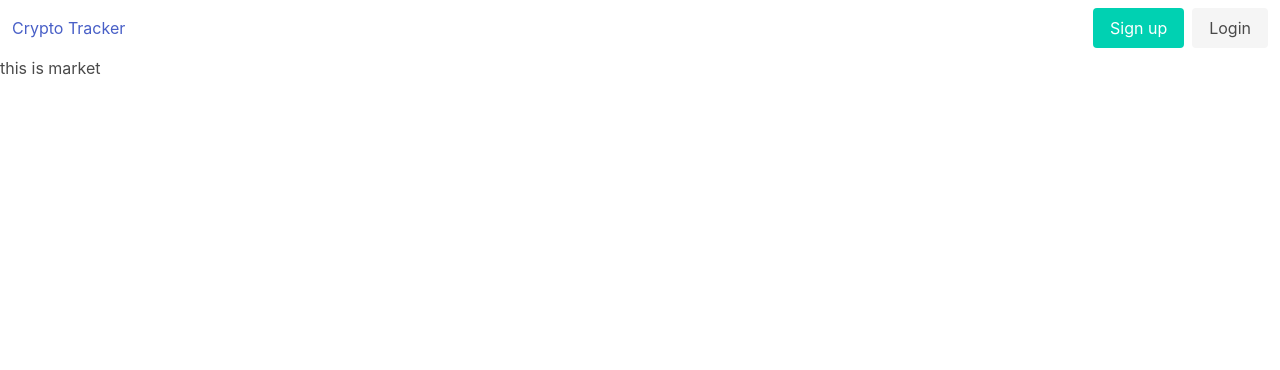
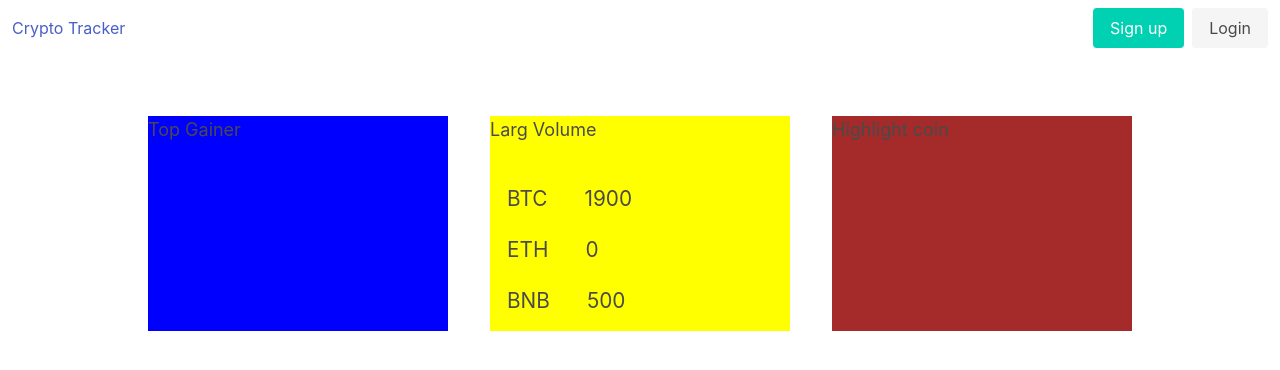
Before and after one commit to max027/Crypto-Tracker, a Vue app in the folder frontend/: page /market in a window 1280 px wide. Shown: the top 370 px of the page. Built offline with nearby package versions, Linux system fonts and the light colour scheme; no server answers.

Commit message:
created market page

```diff
--- a/frontend/src/App.vue
+++ b/frontend/src/App.vue
@@ -14,7 +14,6 @@ const token=store.token
 
 if(token){
     auth.value=store.isAuthenticated
-    console.log(auth.value)
     axios.defaults.headers.common['Authorization']="Token "+token
 
 }else{
--- a/frontend/src/views/Account/Market.vue
+++ b/frontend/src/views/Account/Market.vue
@@ -1,3 +1,93 @@
 <template>
-    <h1>this is market </h1>
+<section class="main-container-market">
+  <div class="top-market">
+    <div class="market-1">
+      <h2 class="market-1-txt placeholder-txt">Top Gainer</h2>
+   </div>
+
+    <div class="market-2">
+      <h2 class="market-2-txt placeholder-txt">Larg Volume</h2>
+      <ul class="names-container-1">
+        <li class="list-name-1">BTC <div class="list-coin-name">1900</div>   </li>
+        <li class="list-name-1">ETH  <div class="list-coin-name">{{price_usd}}</div></li>
+        <li class="list-name-1">BNB <div class="list-coin-name">500</div></li>
+      </ul>
+    </div>
+
+    <div class="market-3">
+     <h2 class="market-3-txt placeholder-txt">Highlight coin</h2>
+    </div>
+ </div>
+</section>
+
 </template>
+
+<style scoped>
+:root{
+  --allview:100vw;
+  --topmargin:50px;
+}
+*{
+  margin: 0;
+  padding: 0;
+}
+.main-container-market{
+  width: var(--allview);
+  height: 100vh;
+}
+.top-market{
+  width: var(--allview);
+  height: 335px;
+  display: flex;
+  flex-direction: row;
+  justify-content: center;
+  align-items: flex-start;
+}
+.market-1,.market-2,.market-3{
+  width: 300px;
+  height: 215px;
+  margin-top: var(--topmargin);
+  margin: 21px;
+  margin-top: 60px;
+}
+.market-1{
+ background-color: blue;
+}
+.market-2{
+ background-color: yellow;
+}
+.market-3{
+ background-color: brown;
+}
+.placeholder-txt{
+  font-size: large;
+}
+
+.names-container-1{
+  list-style-type: none;
+  margin-top: 30px;
+  margin-left: 7px;
+  font-size: 1.3rem;
+}
+.list-name-1{
+  padding: 10px;
+  display:  flex;
+  flex-direction: row;
+  align-items: flex-start;
+}
+.list-coin-name{
+  padding-left: 37px;
+}
+</style>
+
+<script setup>
+import {ref} from 'vue'
+
+let price_usd=ref(0)
+  fetch('https://data.messari.io/api/v1/assets/eth/metrics')
+ .then(res=>res.json())
+  .then(data=>{
+    price_usd.value=data.data.market_data.price_usd
+  })
+
+</script>
--- a/frontend/src/views/Account/OrderHistory.vue
+++ b/frontend/src/views/Account/OrderHistory.vue
@@ -1,3 +1,41 @@
 <template>
-    <h1>this si order histor</h1>
+    <div >
+        <div class="main-cont-order">
+        <div class="title-container-order">
+            <div class="title-name-order">
+                Name
+            </div>
+            <div class="title-ordertype-order">
+                Order Type
+            </div>
+            <div class="title-price-order">
+                Price
+            </div>
+            <div class="title-date-order">
+                Date
+            </div>
+            <div class="title-qty-order">
+                qty
+            </div>
+        </div>
+
+        <h1>price:{{order_history}}</h1>
+        </div>
+    </div>
 </template>
+
+<script setup>
+import {ref} from 'vue'
+let order_history=ref([])
+fetch('http://127.0.0.1:8000/api/v1/orderhistory').then(res=>res.json()).then(data=>{
+
+})
+</script>
+
+<style>
+.main-cont-order{
+    width: 100vw;
+    height: 70px;
+    background-color: #cccccc;
+}
+</style>
```
Also changed, not shown: frontend/src/views/SingleOrder.vue (added, +10 -0 lines), 1 other file (tests, documents, lock files or other folders).
